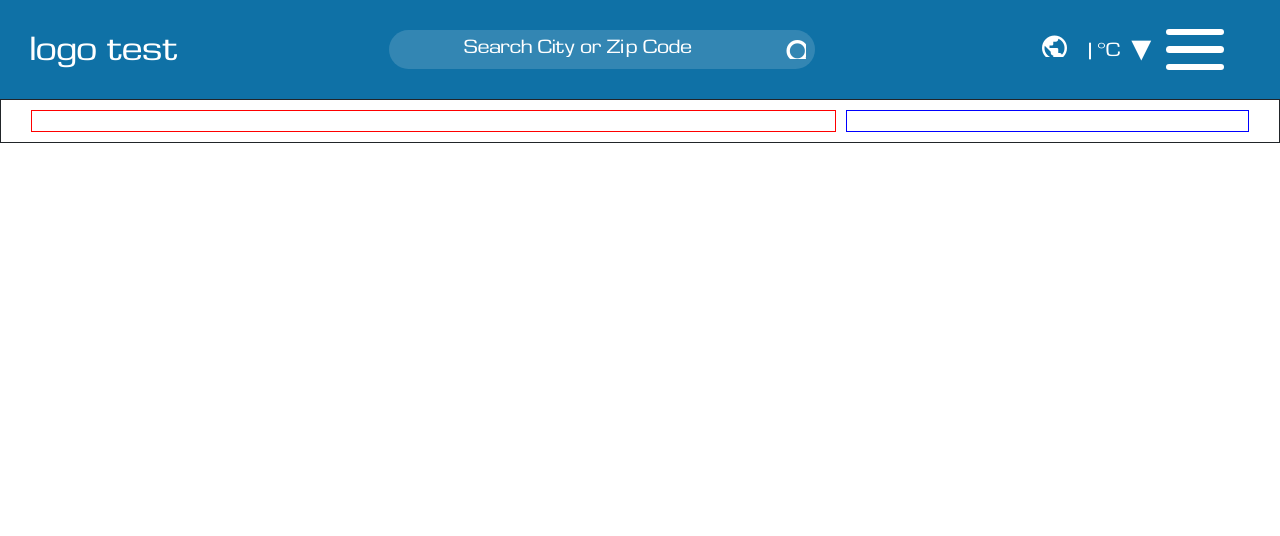
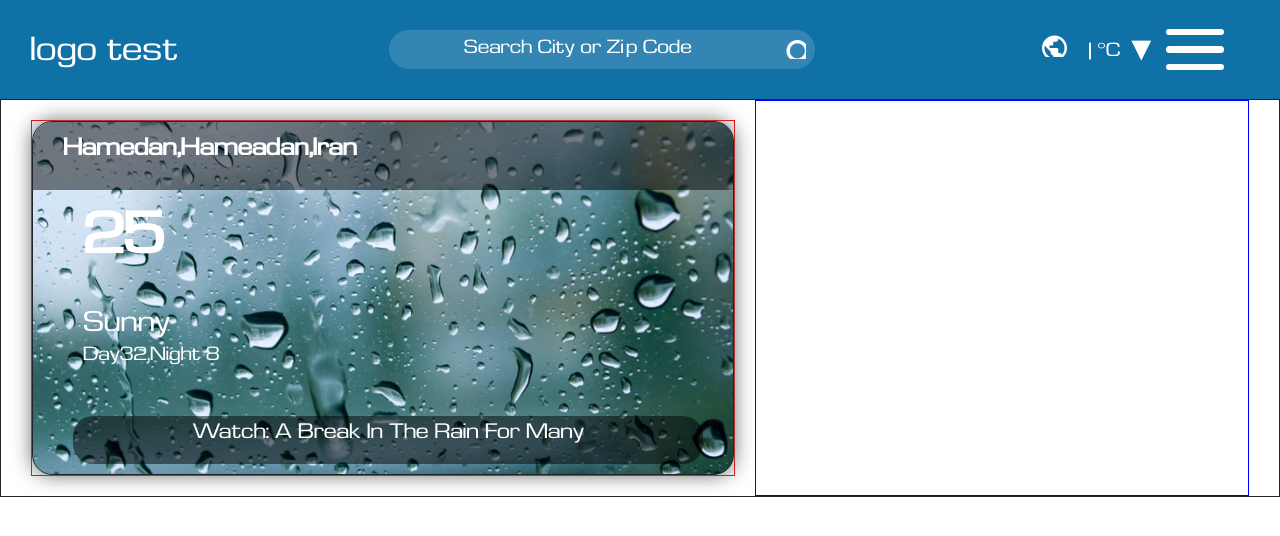
Before and after one commit to MatinKHD/WeatherAPI, an Angular app: page /weather in a window 1280 px wide. Shown: the top 536 px of the page. Built offline with nearby package versions, Linux system fonts and the light colour scheme.

Commit message:
designing city box

```diff
--- a/src/app/weather/main-main/main-main.component.html
+++ b/src/app/weather/main-main/main-main.component.html
@@ -1,15 +1,29 @@
 <div class="main-container">
   <div class="first-sub-main-container">
-    <div class="city-box"></div>
-    <div class="today-box"></div>
-    <div class="today-forecast-box"></div>
-    <div class="weather-today-box"></div>
-    <div class="hourly-forecast-box"></div>
+    <div class="city box">
+      <div class="city-data">
+        <div class="city-data-header">
+          <h2>Hamedan, Hameadan, Iran</h2>
+        </div>
+        <div class="city-data-body">
+          <h1>25</h1>
+          <p>Sunny</p>
+          <p>Day32, Night 8</p>
+        </div>
+        <div class="city-data-footer">
+          <h2>Watch: A Break In The Rain For Many</h2>
+        </div>
+      </div>
+    </div>
+    <div class="today box"></div>
+    <div class="today-forecast box"></div>
+    <div class="weather-today box"></div>
+    <div class="hourly-forecast box"></div>
     <div class="don't-box"></div>
-    <div class="daily-forecast-box"></div>
-    <div class="radar-box"></div>
-    <div class="photo-gallery-box"></div>
-    <div class="recommended-box"></div>
+    <div class="daily-forecast box"></div>
+    <div class="radar box"></div>
+    <div class="photo-gallery box"></div>
+    <div class="recommended box"></div>
   </div>
   <div class="second-sub-main-container">
     <div class="catch-some-color"></div>
--- a/src/app/weather/main-main/main-main.component.scss
+++ b/src/app/weather/main-main/main-main.component.scss
@@ -3,20 +3,100 @@
   display: flex;
   flex-flow: row nowrap;
   padding: 0 30px;
-  gap: 10px;
+  gap: 20px;
 
   * {
-    margin: 10px 0;
+
   }
 
   .first-sub-main-container {
     border: 1px solid red;
-    flex: 1 0 auto;
+    margin: 20px 0;
+    flex: 1 0 0;
     display: flex;
+    flex-flow: column nowrap;
+    justify-content: center;
+    align-items: center;
+
+    .box {
+      overflow: hidden;
+      border-radius: 20px;
+      box-shadow: 0 0 20px 0 dimgray;
+    }
+
+    .city {
+      border: 1px solid;
+      background: url("../../../assets/5184599_031119-kgo-shutterstock-rain-img.jpg") no-repeat center;
+      width: 100%;
+      background-size: cover;
+      -webkit-background-clip: border-box;
+      -moz-background-clip: border;
+      background-clip: border-box;
+
+      .city-data {
+        display: flex;
+        flex-flow: column;
+        justify-content: flex-start;
+        align-items: start;
+        z-index: 1;
+
+        .city-data-header {
+          width: 100%;
+          background-color: rgba(0, 0, 0, 0.49);
+          z-index: 1;
+          color: white;
+          padding: 10px 30px;
+
+          h2 {
+            font-weight: bold;
+            font-size: 25px;
+          }
+        }
+
+        .city-data-body {
+          display: flex;
+          flex-flow: column nowrap;
+          color: white;
+          padding: 20px 30px;
+          margin: 10px 20px;
+
+          h1 {
+            flex: 1 0 auto;
+            font-size: 60px;
+            margin-bottom: 60px;
+            font-weight: bolder;
+          }
+
+          :nth-child(2) {
+            flex: .2 0 auto;
+            font-size: 30px;
+          }
+
+          :nth-child(3) {
+            flex: .1 0 auto;
+            font-size: 20px;
+          }
+        }
+
+        .city-data-footer {
+          width: 90%;
+          background-color: rgba(0, 0, 0, 0.49);
+          z-index: 1;
+          color: white;
+          margin: 10px 10px 10px 40px;
+          border-radius: 20px;
+
+          h2 {
+            font-size: 22px;
+            text-align: center;
+          }
+        }
+      }
+    }
   }
 
   .second-sub-main-container {
     border: 1px solid blue;
-    flex: .5 0 auto;
+    flex: .7 0 0;
   }
 }
```
